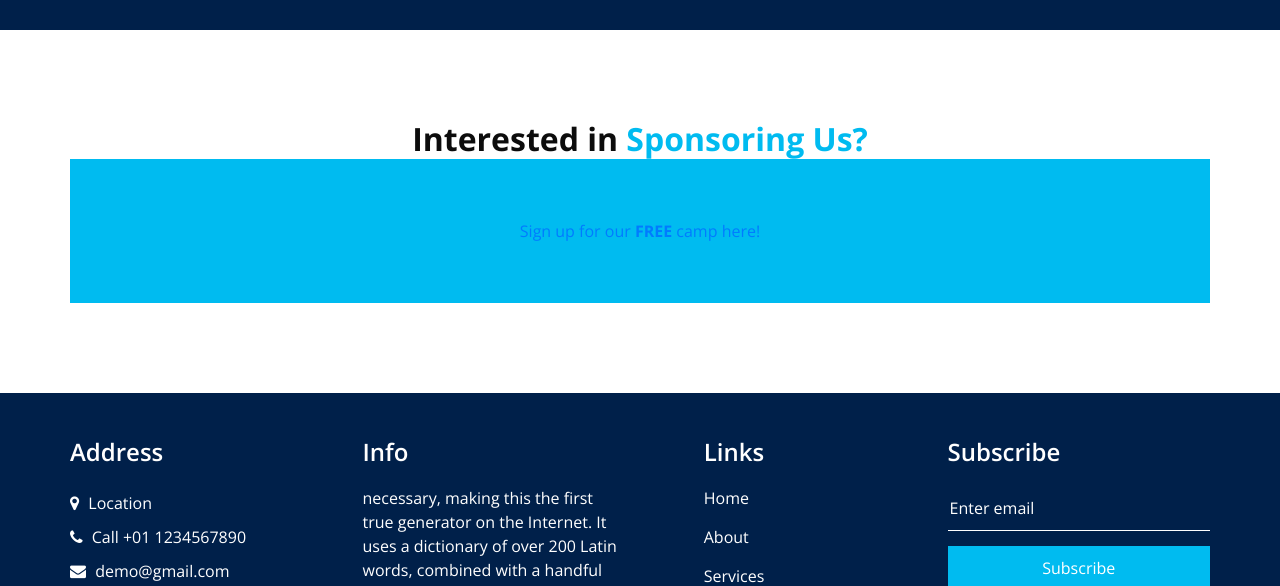
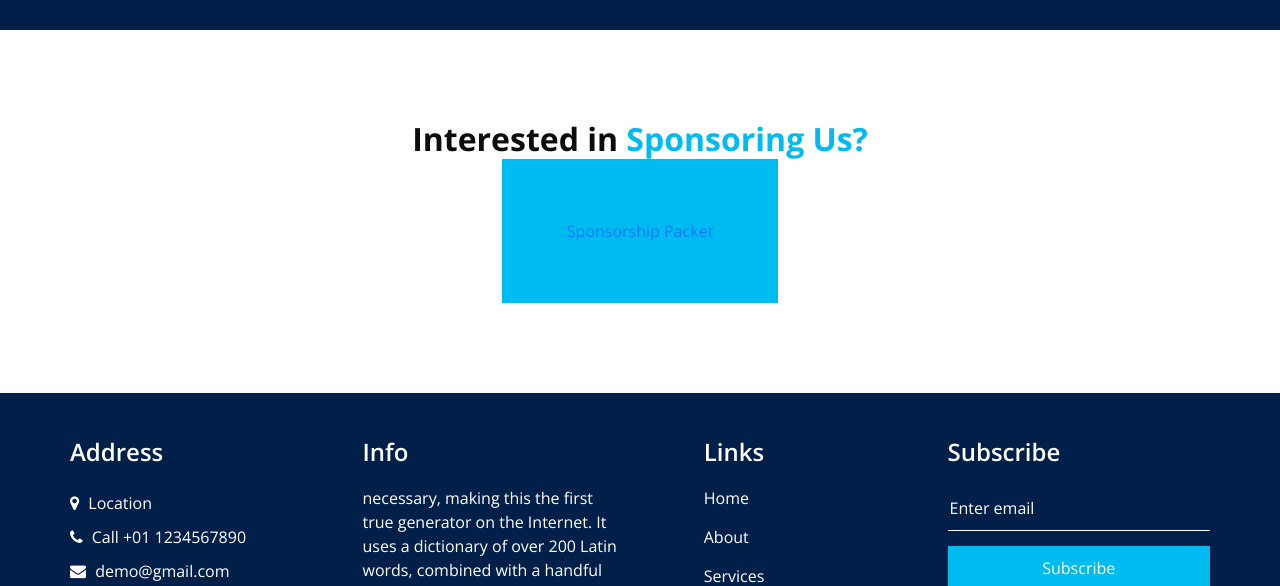
Before and after one commit to InvestHour/InvestHour, a plain HTML site: page index.html in a window 1280 px wide. Shown: the part 3911-4497 px from the top of the page. Drawn offline with nearby package versions, Linux system fonts and the light colour scheme; some packages are replaced by stand-ins of ours.

Commit message:
Update index.html

```diff
--- a/index.html
+++ b/index.html
@@ -702,14 +702,20 @@
             Interested in <span>Sponsoring Us?</span>
           </h2>
         </div>
-        <div style="Text-Align:Center;">
+        <button style="display: block;
+  margin: auto; padding: 60px" class="hahabw">
+          <a href="">
+            Sponsorship Packet
+          </a>
+        </button>
+<!--         <div style="Text-Align:Center;">
           <div style="display: block;
   margin: auto; padding: 60px" class="hahabw">
           <a href="">
             Sign up for our <b>FREE</b> camp here!
           </a>
           </div>
-        </div>
+        </div> -->
       </div>
     </div>
   </section>
```
